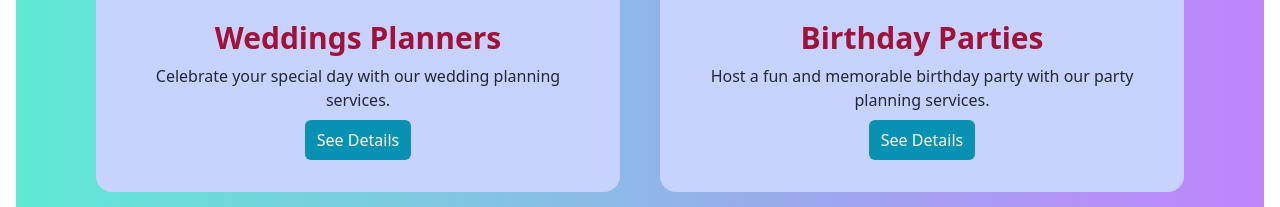
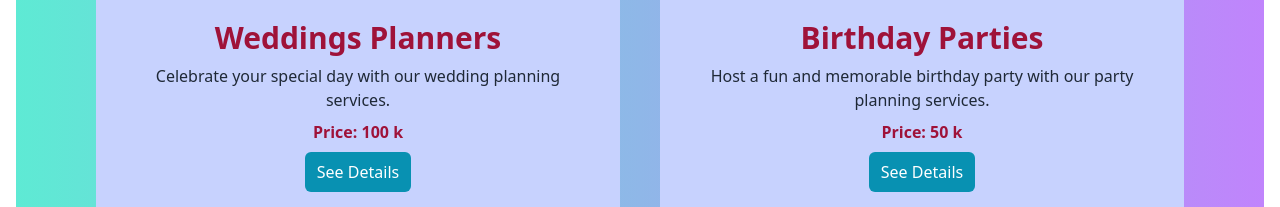
Before and after one commit to Its-Shojib/Event-Management-with-ReactAndFirebase, a React (Vite) app: page / in a window 1280 px wide. Shown: the part 1040-1247 px from the top of the page. Built offline with nearby package versions, Linux system fonts and the light colour scheme; no server answers.

Commit message:
Price added to the Card

```diff
--- a/src/Components/DataCard.jsx
+++ b/src/Components/DataCard.jsx
@@ -5,7 +5,7 @@ import 'aos/dist/aos.css';
 AOS.init();
 const DataCard = ({ item }) => {
     // eslint-disable-next-line no-unused-vars
-    let {id,title,description,photo} = item;
+    let {id,title,description,photo,price} = item;
     return (
         <div data-aos="flip-left">
             <div className="card bg-indigo-200 my-5">
@@ -15,6 +15,7 @@ const DataCard = ({ item }) => {
                 <div className="card-body items-center text-center">
                     <h2 className="card-title text-rose-800 text-3xl">{title}</h2>
                     <p>{description}</p>
+                    <p className='text-rose-800 font-semibold'>Price: {price}</p>
                     <div className="card-actions">
                         <Link className='bg-cyan-600 px-3 py-2 rounded-md text-white' to={`/services/${id}`}>See Details</Link>
                     </div>
```
